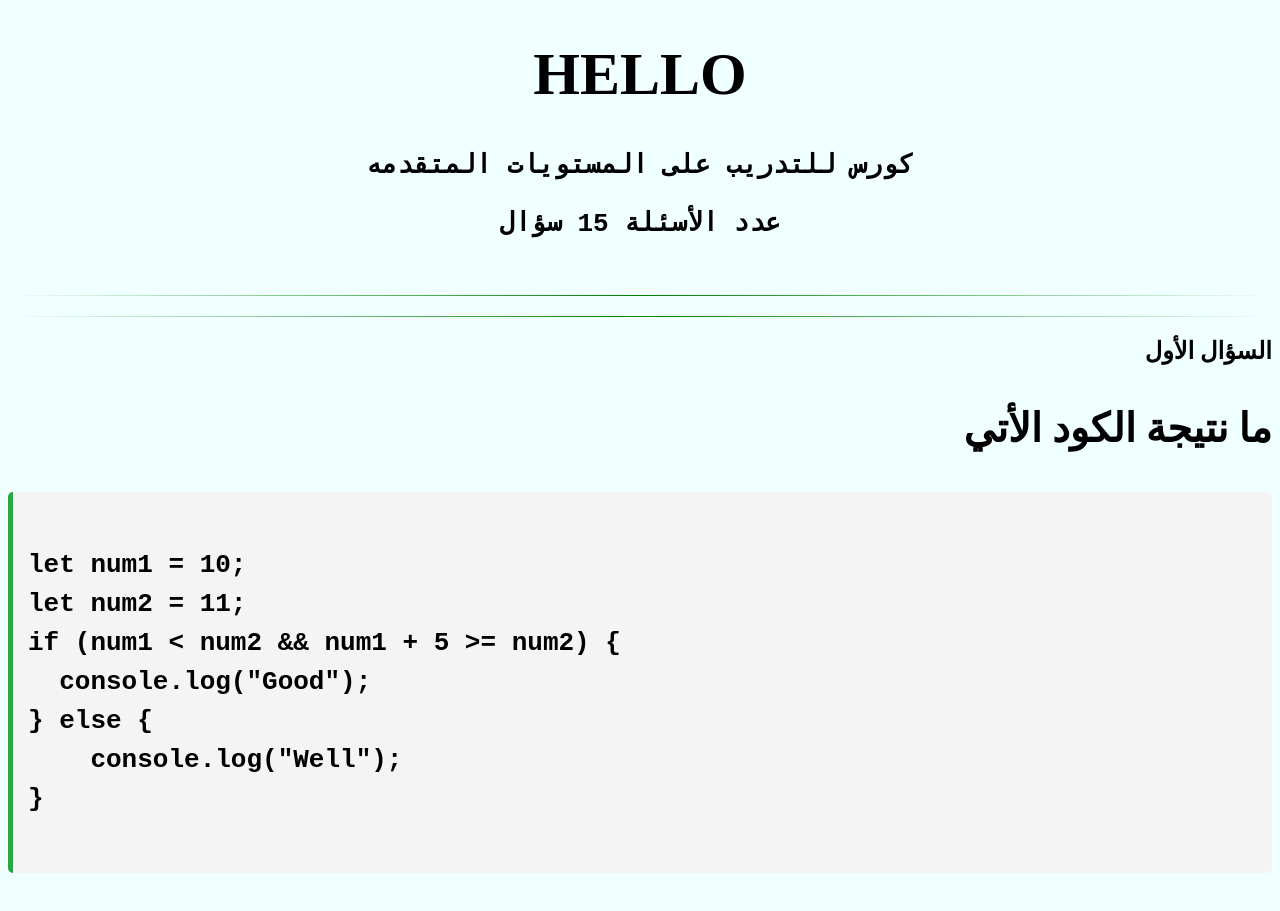
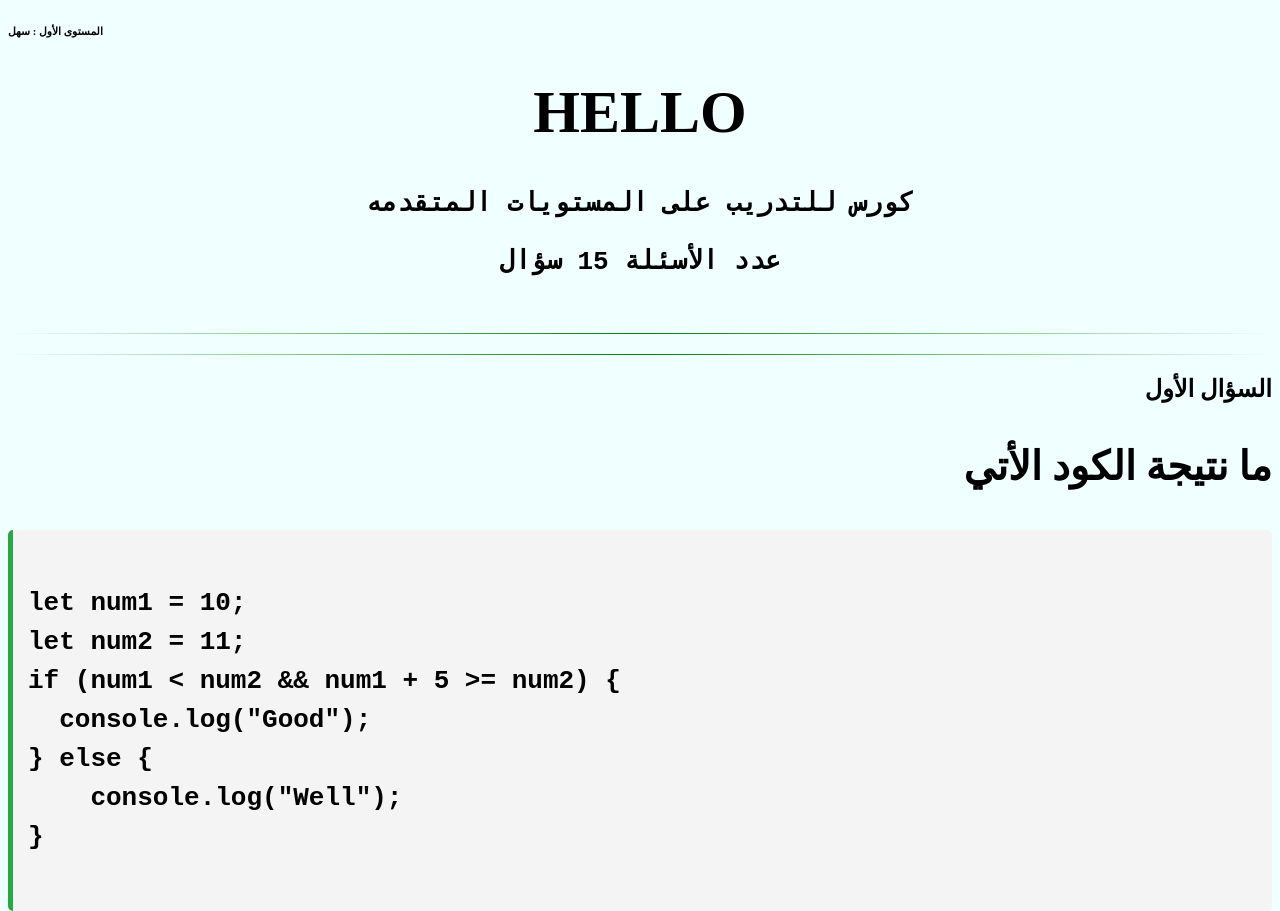
Before and after one commit to taherahm7878-hash/QUREO, a plain HTML site: page index.html in a window 1280 px wide. Shown: the top 911 px of the page. Drawn offline with Linux system fonts and the light colour scheme.

Commit message:
Update index.html

```diff
--- a/index.html
+++ b/index.html
@@ -150,6 +150,7 @@
     </style>
 </head>
 <body>
+    <h6>المستوى الأول : سهل<h6>
     <h1>HELLO</h1>
     <pre>كورس للتدريب على المستويات المتقدمه</pre>
     <pre>
```
